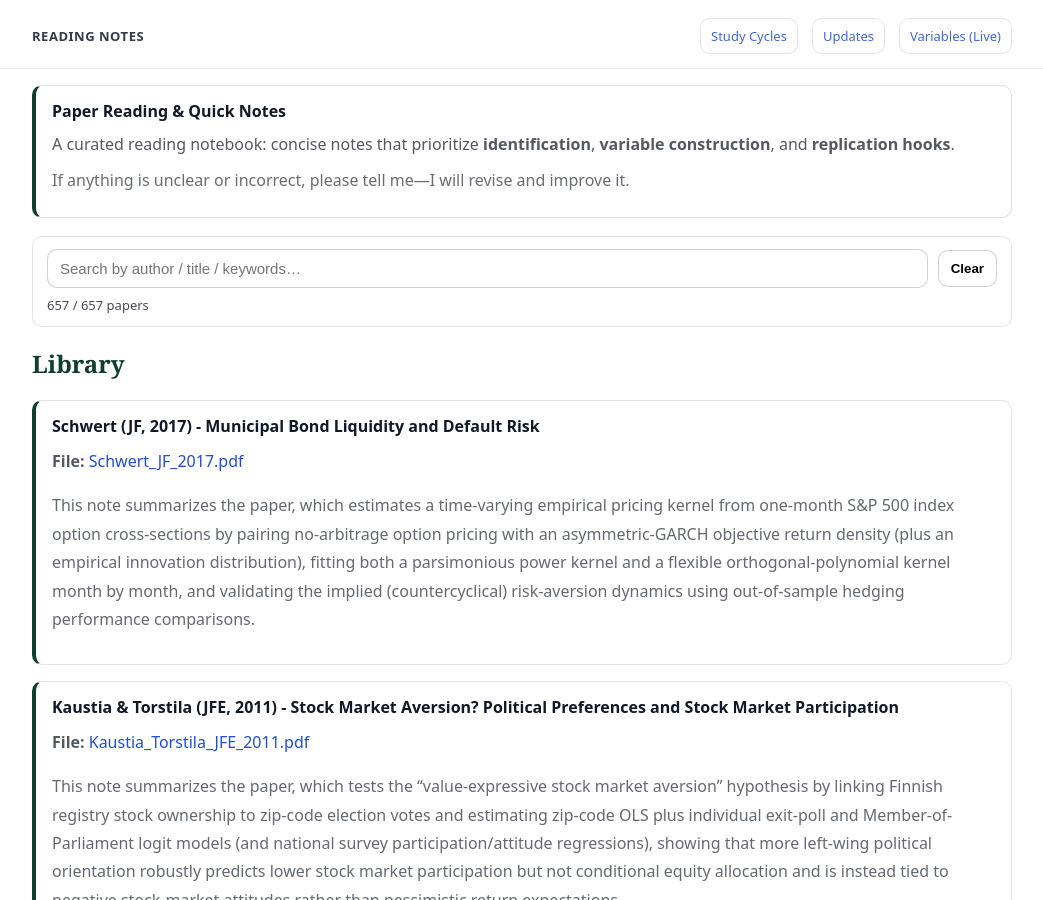
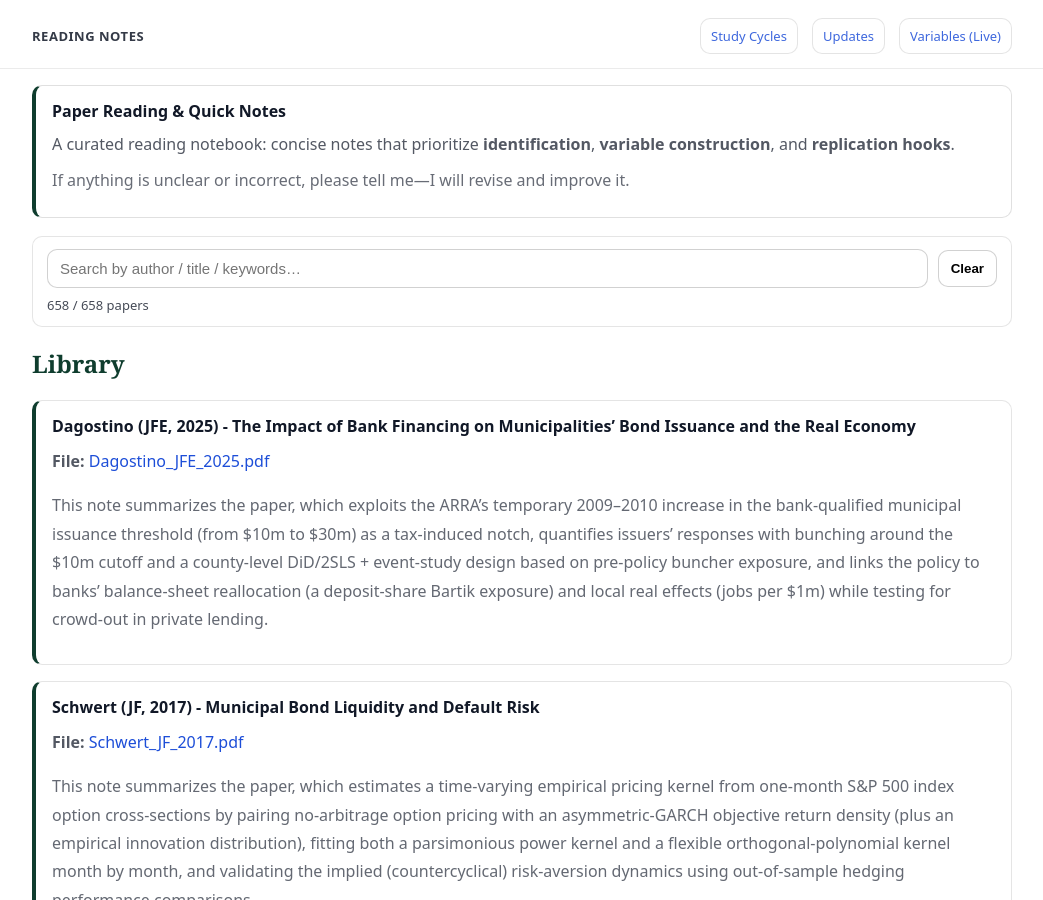
Before and after one commit to yaxinzn/study-archive, a Jekyll site: the page built from reading/index.md, in a window 1280 px wide and 900 px high. Shown: the whole window, without its empty margins (118-1161 px from the left). Built offline with Jekyll 4.4.1, drawn with Linux system fonts in a browser that asks for light colours.

Commit message:
Reading: add/update Dagostino_JFE_2025.pdf

```diff
--- a/_data/reading.yml
+++ b/_data/reading.yml
@@ -1,3 +1,7 @@
+- title: "Dagostino (JFE, 2025) - The Impact of Bank Financing on Municipalities’ Bond Issuance and the Real Economy"
+  file: "Dagostino_JFE_2025.pdf"
+  desc: "This note summarizes the paper, which exploits the ARRA’s temporary 2009–2010 increase in the bank-qualified municipal issuance threshold (from $10m to $30m) as a tax-induced notch, quantifies issuers’ responses with bunching around the $10m cutoff and a county-level DiD/2SLS + event-study design based on pre-policy buncher exposure, and links the policy to banks’ balance-sheet reallocation (a deposit-share Bartik exposure) and local real effects (jobs per $1m) while testing for crowd-out in private lending."
+
 - title: "Schwert (JF, 2017) - Municipal Bond Liquidity and Default Risk"
   file: "Schwert_JF_2017.pdf"
   desc: "This note summarizes the paper, which estimates a time-varying empirical pricing kernel from one-month S&P 500 index option cross-sections by pairing no-arbitrage option pricing with an asymmetric-GARCH objective return density (plus an empirical innovation distribution), fitting both a parsimonious power kernel and a flexible orthogonal-polynomial kernel month by month, and validating the implied (countercyclical) risk-aversion dynamics using out-of-sample hedging performance comparisons."
```
Also changed, not shown: 1 other file.
